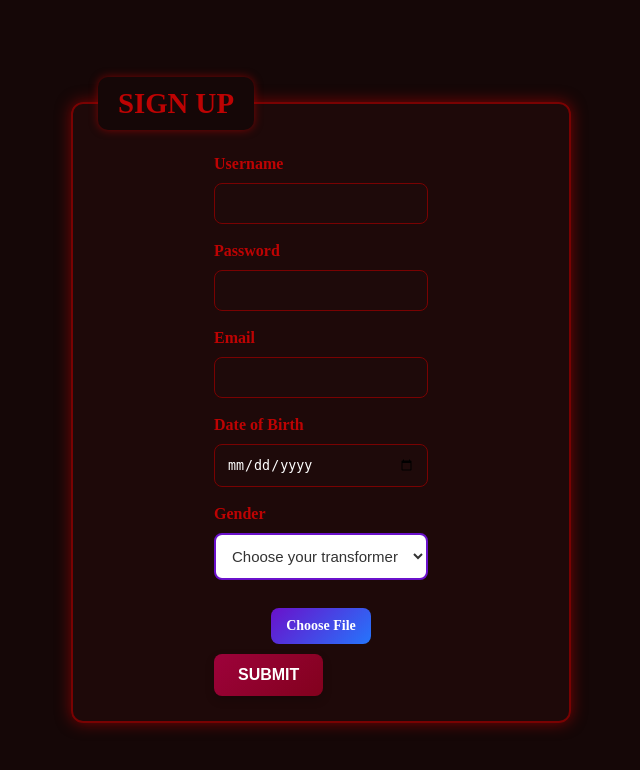
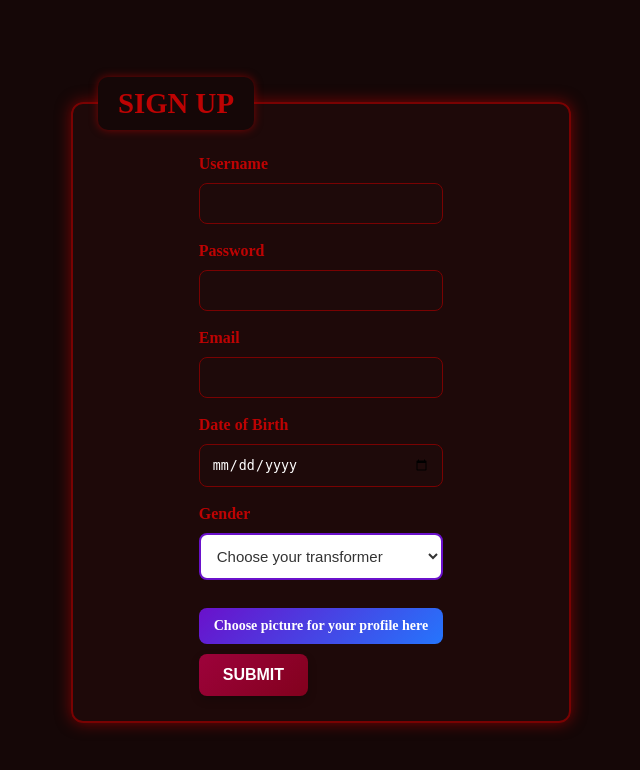
Before and after one commit to Repeat-B1nary/Adam, a Flask app: page /sign-up in a window 1280 px wide. Shown: the top 770 px of the page, without its empty margins (319-959 px from the left). Run offline with Flask 3, Linux system fonts and the light colour scheme.

Commit message:
Adam LigmaBalls version 1.0 complete

```diff
--- a/templates/login.html
+++ b/templates/login.html
@@ -37,7 +37,7 @@
 
             <div id="sign-up_option">
                 <h3>so you never been here before, -1000 aura for that</h3>
-                <a href="/sign-up" id="a">here looser</a>
+                <a href="/sign-up" id="a">Click here to sign up, poser</a>
             </div>
         </form>
     </fieldset>
--- a/templates/signup.html
+++ b/templates/signup.html
@@ -55,8 +55,9 @@
                 </select>
             </div>
             <br>
+
             <div class="file-input-container">
-                <label for="profile_pic" class="file-upload">Choose File</label>
+                <label for="profile_pic" class="file-upload">Choose picture for your profile here</label>
                 <input type="file" name="profile_pic" id="profile_pic">
             </div>
 
```
